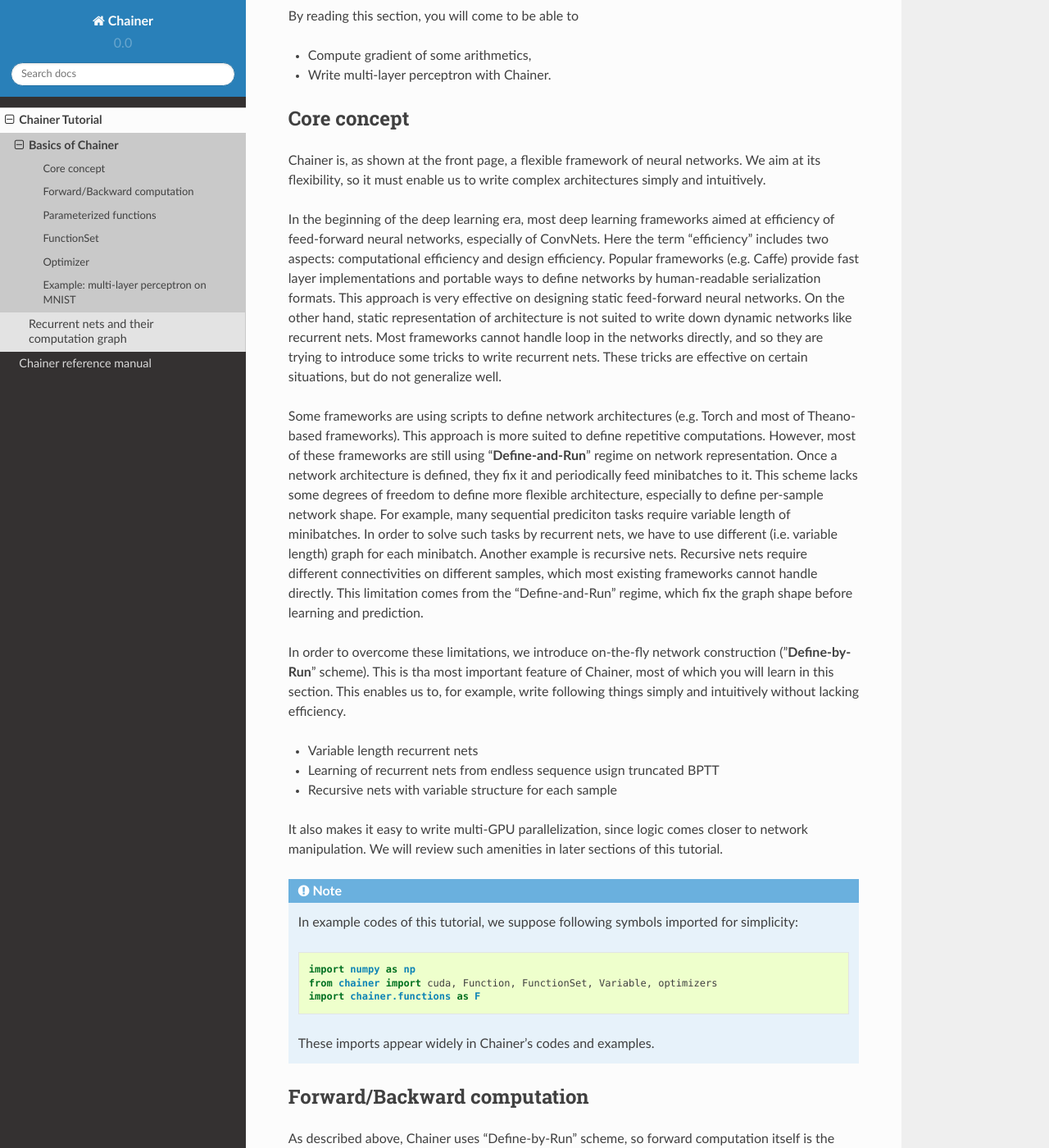
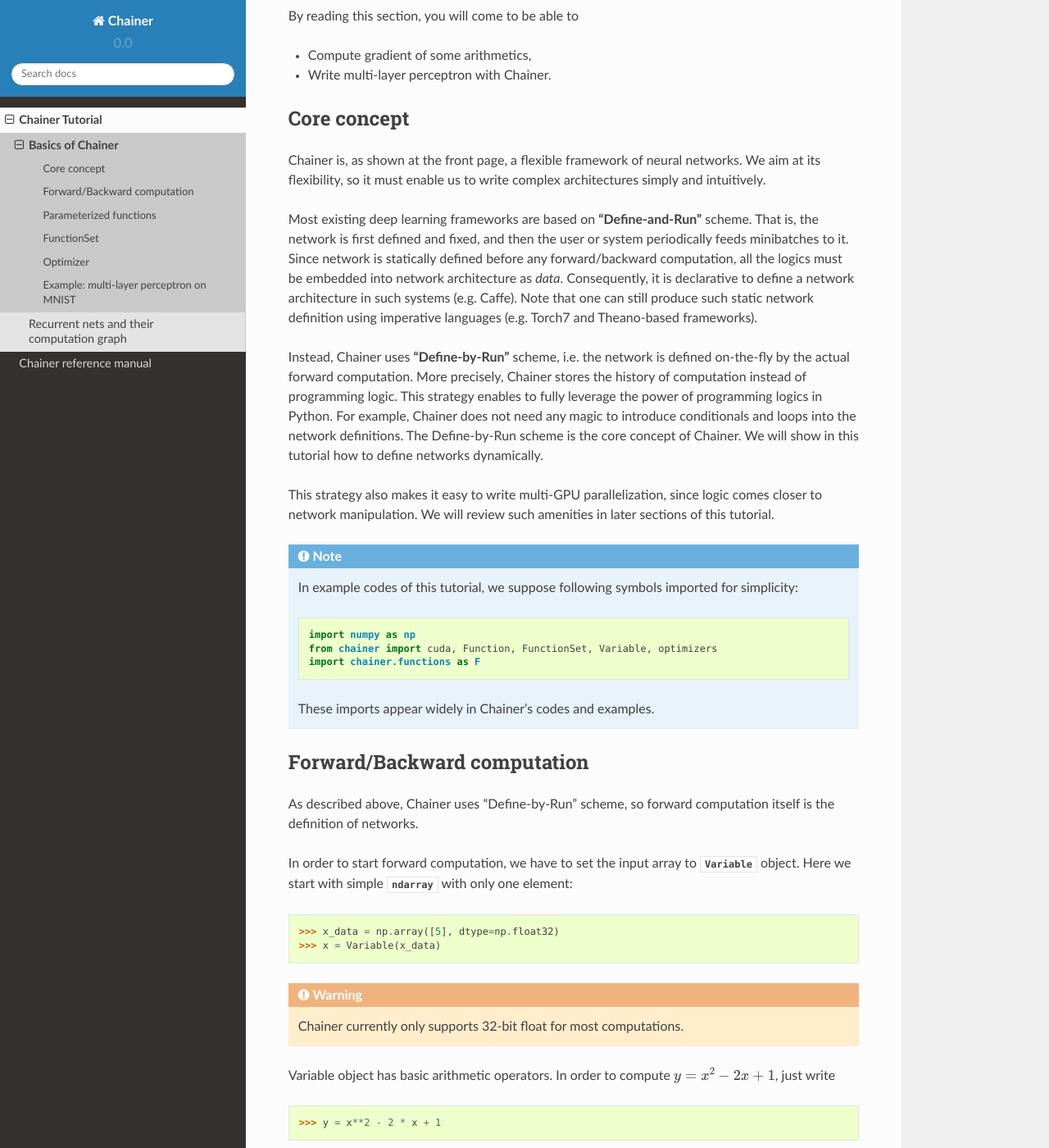
Before and after one commit to mitmul/intel-chainer, a Sphinx documentation site: the page built from docs/source/tutorial/basic.rst, in a window 1280 px wide and 1400 px high, scrolled down 344 px. Shown: the whole window at 82% size. Built offline with Sphinx 7.4.7 and the Read the Docs theme 2.0.0, drawn with Linux system fonts in a browser that asks for light colours.

Commit message:
Rewrite the core concept subsection

```diff
--- a/docs/source/tutorial/basic.rst
+++ b/docs/source/tutorial/basic.rst
@@ -24,34 +24,20 @@
 Chainer is, as shown at the front page, a flexible framework of neural networks.
 We aim at its flexibility, so it must enable us to write complex architectures simply and intuitively.
 
-In the beginning of the deep learning era, most deep learning frameworks aimed at efficiency of feed-forward neural networks, especially of ConvNets.
-Here the term "efficiency" includes two aspects: computational efficiency and design efficiency.
-Popular frameworks (e.g. Caffe) provide fast layer implementations and portable ways to define networks by human-readable serialization formats.
-This approach is very effective on designing static feed-forward neural networks.
-On the other hand, static representation of architecture is not suited to write down dynamic networks like recurrent nets.
-Most frameworks cannot handle loop in the networks directly, and so they are trying to introduce some tricks to write recurrent nets.
-These tricks are effective on certain situations, but do not generalize well.
+Most existing deep learning frameworks are based on **"Define-and-Run"** scheme.
+That is, the network is first defined and fixed, and then the user or system periodically feeds minibatches to it.
+Since network is statically defined before any forward/backward computation, all the logics must be embedded into network architecture as *data*.
+Consequently, it is declarative to define a network architecture in such systems (e.g. Caffe).
+Note that one can still produce such static network definition using imperative languages (e.g. Torch7 and Theano-based frameworks).
 
-Some frameworks are using scripts to define network architectures (e.g. Torch and most of Theano-based frameworks).
-This approach is more suited to define repetitive computations.
-However, most of these frameworks are still using "**Define-and-Run**" regime on network representation.
-Once a network architecture is defined, they fix it and periodically feed minibatches to it.
-This scheme lacks some degrees of freedom to define more flexible architecture, especially to define per-sample network shape.
-For example, many sequential prediciton tasks require variable length of minibatches.
-In order to solve such tasks by recurrent nets, we have to use different (i.e. variable length) graph for each minibatch.
-Another example is recursive nets.
-Recursive nets require different connectivities on different samples, which most existing frameworks cannot handle directly.
-This limitation comes from the "Define-and-Run" regime, which fix the graph shape before learning and prediction.
+Instead, Chainer uses **"Define-by-Run"** scheme, i.e. the network is defined on-the-fly by the actual forward computation.
+More precisely, Chainer stores the history of computation instead of programming logic.
+This strategy enables to fully leverage the power of programming logics in Python.
+For example, Chainer does not need any magic to introduce conditionals and loops into the network definitions.
+The Define-by-Run scheme is the core concept of Chainer.
+We will show in this tutorial how to define networks dynamically.
 
-In order to overcome these limitations, we introduce on-the-fly network construction ("**Define-by-Run**" scheme).
-This is tha most important feature of Chainer, most of which you will learn in this section.
-This enables us to, for example, write following things simply and intuitively without lacking efficiency.
-
-* Variable length recurrent nets
-* Learning of recurrent nets from endless sequence usign truncated BPTT
-* Recursive nets with variable structure for each sample
-
-It also makes it easy to write multi-GPU parallelization, since logic comes closer to network manipulation.
+This strategy also makes it easy to write multi-GPU parallelization, since logic comes closer to network manipulation.
 We will review such amenities in later sections of this tutorial.
 
 
```
Also changed, not shown: other parts of docs/source/tutorial/basic.rst (+2 -0 lines).
